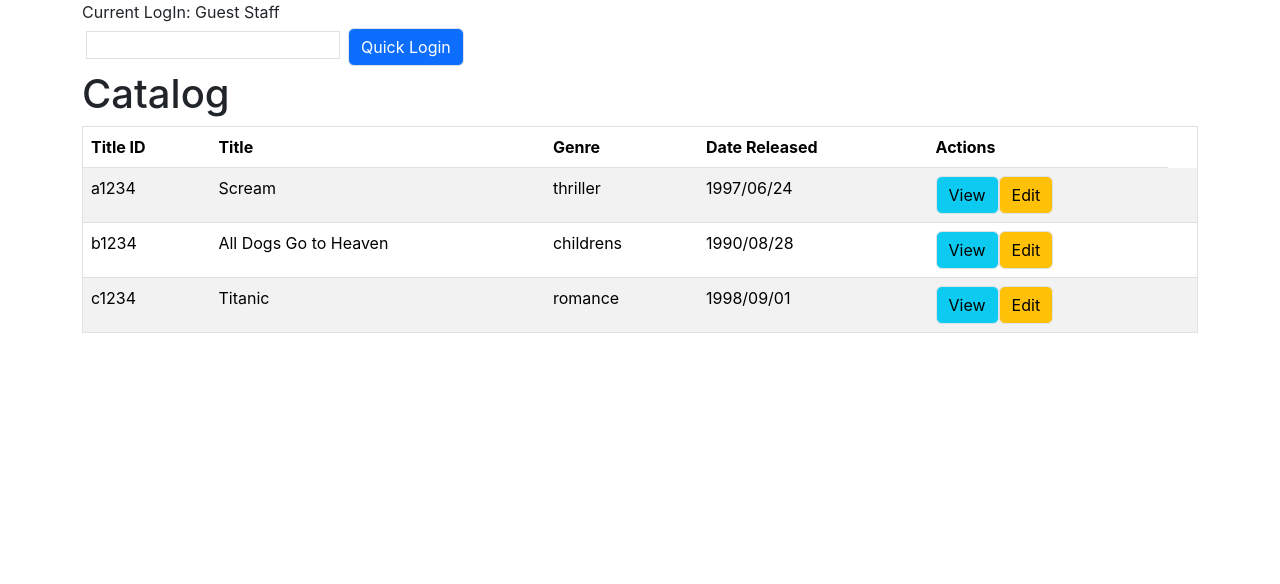
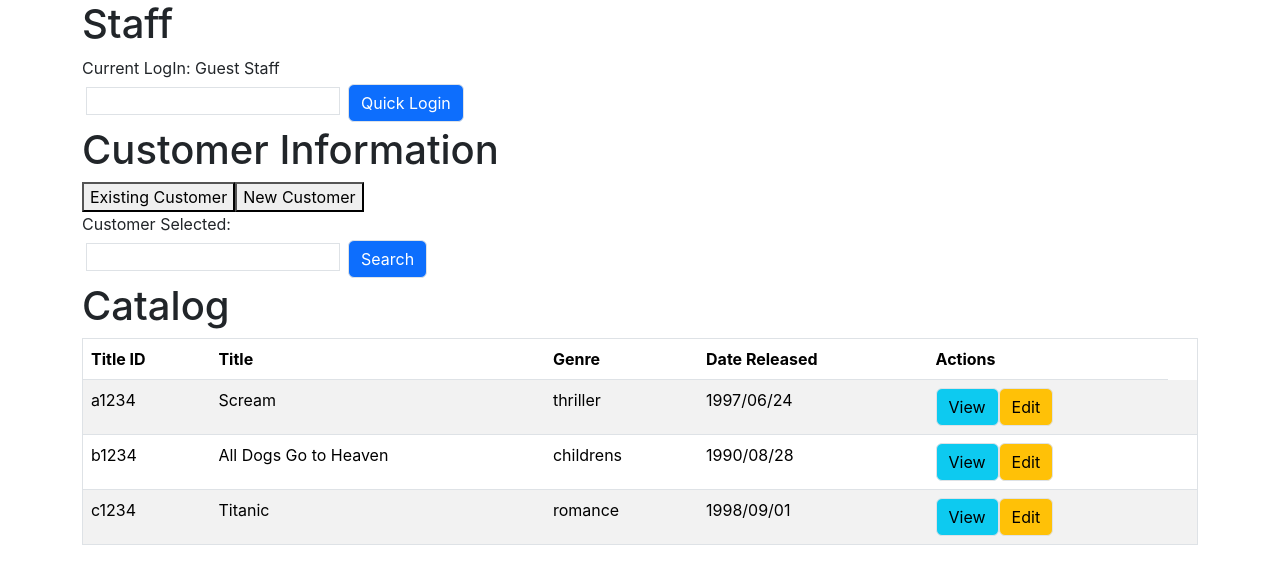
Before and after one commit to arnoprincestonpan/react-rental-store, a React (Create React App) app: page / in a window 1280 px wide. Shown: the top 584 px of the page. Built offline with nearby package versions, Linux system fonts and the light colour scheme.

Commit message:
add new page customer

```diff
--- a/src/App.js
+++ b/src/App.js
@@ -2,11 +2,13 @@
 import './App.css';
 import Catalog from "./pages/Catalog"
 import Checking from "./pages/Checking"
+import Customer from './pages/Customer';
 
 function App() {
   return (
     <>
       <Checking />
+      <Customer />
       <Catalog />
     </>
   );
--- a/src/pages/Checking.js
+++ b/src/pages/Checking.js
@@ -28,6 +28,8 @@ function Checking() {
 
     return (
     <div className='container'>
+        <h1>Staff</h1>
+        <div>
             <label htmlFor='shortPassword'>Current LogIn: {staffLoggedIn}</label>
             {
                 // will show Password Area if Not Logged In.
@@ -42,6 +44,7 @@ function Checking() {
                     </div>
             }
         </div>
+    </div>
     )
 }
 
--- a/src/pages/Customer.js
+++ b/src/pages/Customer.js
@@ -2,7 +2,22 @@ import React from 'react'
 
 function Customer() {
   return (
-    <div>Customer</div>
+    <div className="container">
+      <h1>Customer Information</h1>
+        <div>
+          <button>Existing Customer</button>
+          <button>New Customer</button>
+        </div>
+        <div>
+          <div>
+            <label htmlFor='customer-search'>Customer Selected: </label>
+          </div>
+          <div>
+            <input className="border m-1" name="customer-search" id="customer-search"></input>
+            <button className="btn btn-primary border m-1">Search</button>
+          </div>
+        </div>
+    </div>
   )
 }
 
```
Lines whose indentation alone changed are shown as unchanged.
